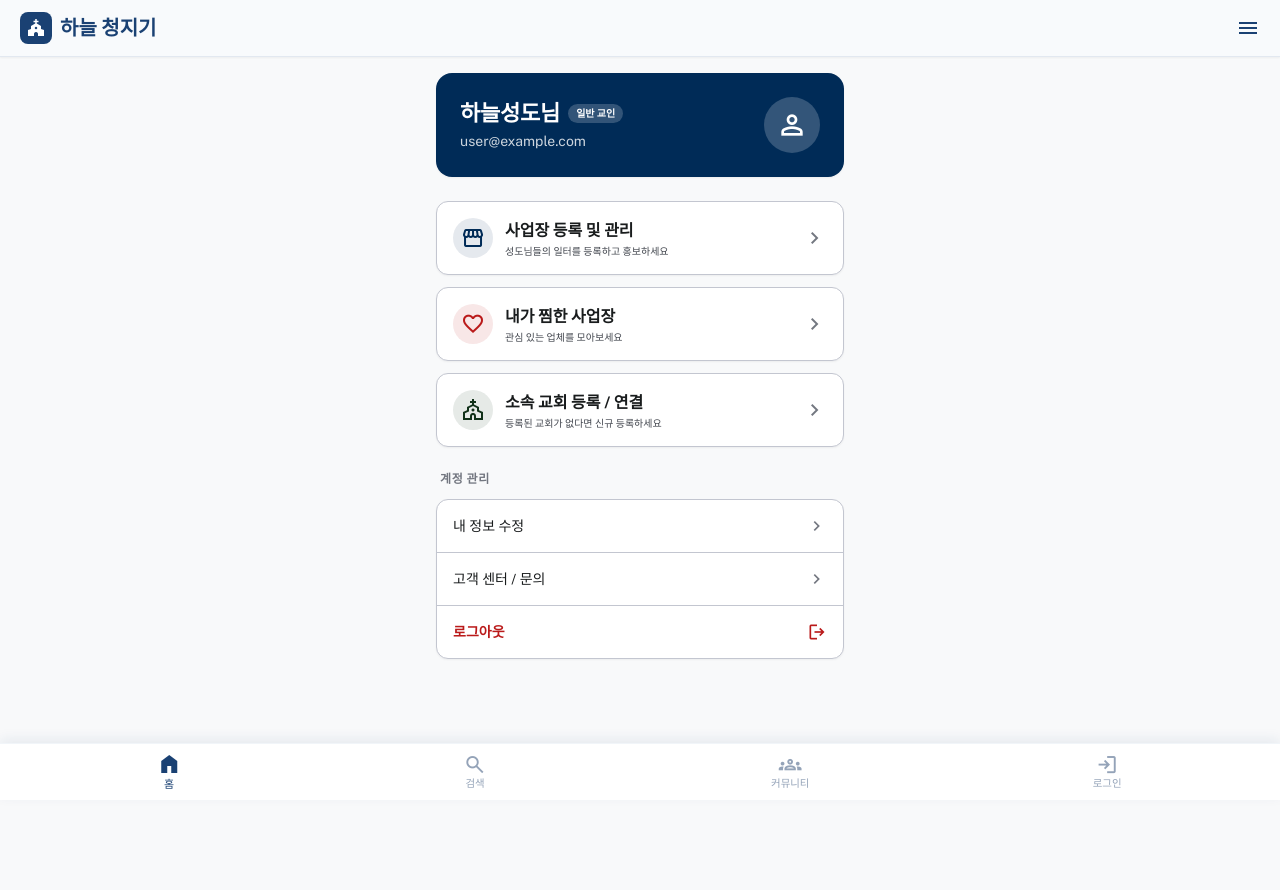
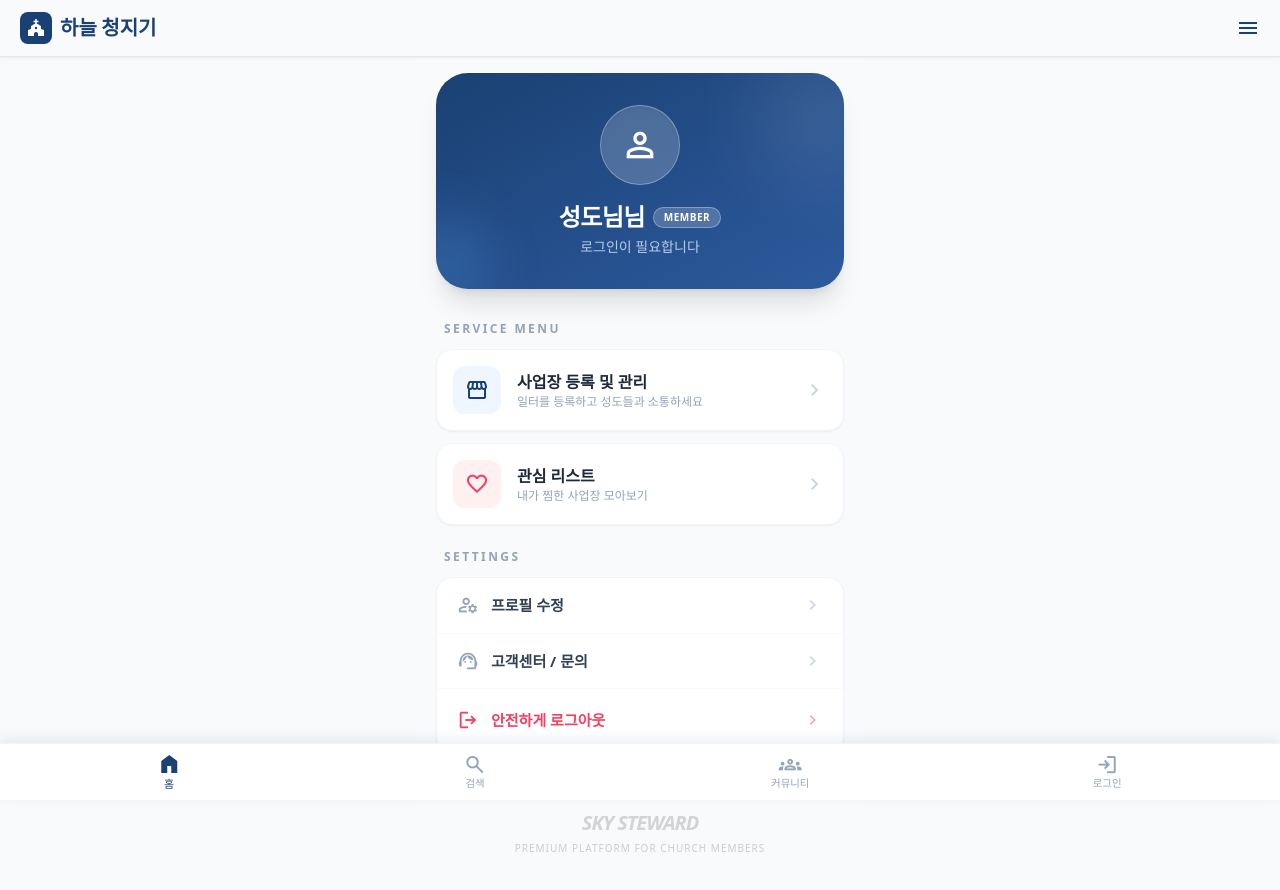
Before and after one commit to gumdalf7787art/sky-steward, a React (Vite) app: page /mypage in a window 1280 px wide. Shown: the top 890 px of the page. Built offline with nearby package versions, Linux system fonts and the light colour scheme.

Commit message:
Feat: Implement Premium MyPage with Logout functional and data persistence

```diff
--- a/src/pages/Login.jsx
+++ b/src/pages/Login.jsx
@@ -41,8 +41,9 @@ const Login = () => {
         token: data.token
       });
 
-      // Save token to localStorage
+      // Save to localStorage for persistence
       localStorage.setItem('sky_token', data.token);
+      localStorage.setItem('sky_user', JSON.stringify(data.user));
 
       navigate('/');
     } catch (err) {
--- a/src/pages/MyPage.jsx
+++ b/src/pages/MyPage.jsx
@@ -1,111 +1,141 @@
-import React from 'react';
+import React, { useState, useEffect } from 'react';
 import { useNavigate, Link } from 'react-router-dom';
-import { useRecoilValue, useSetRecoilState } from 'recoil';
+import { useSetRecoilState } from 'recoil';
 import { authState } from '../atoms/auth';
 import Header from '../components/Header';
 import BottomNav from '../components/BottomNav';
 
 const MyPage = () => {
   const navigate = useNavigate();
-  const auth = useRecoilValue(authState);
   const setAuth = useSetRecoilState(authState);
+  const [user, setUser] = useState(null);
 
-  // If not logged in, mock UI or redirect
-  // For development demo purposes, we provide mock info if auth.user is null
-  const user = auth.user || {
-    nickname: '하늘성도',
-    email: 'user@example.com',
-    role: 'USER'
+  useEffect(() => {
+    // 1. localStorage에서 사용자 정보 로드 (새로고침 대응)
+    const storedUser = localStorage.getItem('sky_user');
+    if (storedUser) {
+      try {
+        setUser(JSON.parse(storedUser));
+      } catch (e) {
+        console.error("Failed to parse user info", e);
+      }
+    } else {
+      // 로그인 정보가 없으면 로그인 페이지로 이동 (실제 운영 시)
+      // navigate('/login');
+    }
+  }, [navigate]);
+
+  const handleLogout = () => {
+    // 1. Recoil 상태 초기화
+    setAuth({ isAuthenticated: false, user: null, token: null });
+
+    // 2. LocalStorage 비우기
+    localStorage.removeItem('sky_token');
+    localStorage.removeItem('sky_user');
+
+    // 3. 알림 및 이동
+    alert('안전하게 로그아웃 되었습니다.');
+    navigate('/');
   };
 
-  const handleLogout = () => {
-    setAuth({ isAuthenticated: false, user: null, token: null });
-    localStorage.removeItem('sky_token');
-    alert('로그아웃 되었습니다.');
-    navigate('/');
-  };
+  // 데이터 로딩 중이거나 없는 경우의 기본값
+  const displayUser = user || { nickname: '성도님', email: '로그인이 필요합니다', role: 'USER' };
 
   return (
     <>
       <Header />
-      <main className="max-w-md mx-auto pt-4 pb-24 bg-surface min-h-screen">
+      <main className="max-w-md mx-auto pt-4 pb-24 bg-[#F8FAFC] min-h-screen font-sans">
 
-        {/* Profile Card */}
-        <div className="px-margin-mobile mb-6">
-          <div className="bg-primary text-on-primary rounded-2xl p-6 shadow-sm flex items-center justify-between">
-            <div>
-              <div className="flex items-center gap-2 mb-1">
-                <h2 className="text-headline-md font-headline-md">{user.nickname}님</h2>
-                <span className={`px-2 py-0.5 rounded-full text-[10px] font-bold ${user.role === 'BIZ' ? 'bg-secondary text-on-secondary' : 'bg-surface/20 text-on-primary'}`}>
-                  {user.role === 'BIZ' ? '사업자 회원' : '일반 교인'}
+        {/* Profile Card - Premium Glassmorphism Style */}
+        <div className="px-5 mb-8">
+          <div className="relative overflow-hidden bg-gradient-to-br from-[#1A4173] to-[#2D5A9E] text-white rounded-[2rem] p-8 shadow-xl">
+            {/* Subtle background pattern */}
+            <div className="absolute top-[-10%] right-[-10%] w-32 h-32 bg-white/10 rounded-full blur-2xl"></div>
+            <div className="absolute bottom-[-10%] left-[-10%] w-24 h-24 bg-blue-400/20 rounded-full blur-xl"></div>
+
+            <div className="relative z-10 flex flex-col items-center">
+              <div className="w-20 h-20 bg-white/20 backdrop-blur-md border border-white/30 rounded-full flex items-center justify-center mb-4 shadow-inner">
+                <span className="material-symbols-outlined text-[40px] text-white">person</span>
+              </div>
+              <div className="text-center">
+                <div className="flex items-center justify-center gap-2 mb-1">
+                  <h2 className="text-2xl font-bold tracking-tight">{displayUser.nickname}님</h2>
+                  <span className="px-2.5 py-0.5 bg-white/20 backdrop-blur-sm border border-white/30 rounded-full text-[10px] font-black uppercase tracking-wider">
+                    {displayUser.role === 'BIZ' ? 'PRO' : 'MEMBER'}
                   </span>
                 </div>
-              <p className="text-body-md opacity-80">{user.email}</p>
+                <p className="text-blue-100/80 text-sm font-medium">{displayUser.email}</p>
               </div>
-            <div className="w-14 h-14 bg-white/20 rounded-full flex items-center justify-center">
-              <span className="material-symbols-outlined text-[32px]">person</span>
             </div>
           </div>
         </div>
 
-        {/* Action Menu */}
-        <div className="px-margin-mobile flex flex-col gap-3 mb-6">
-          <Link to="/mypage/business-register" className="bg-surface-container-lowest border border-outline-variant p-4 rounded-xl flex items-center justify-between shadow-sm hover:shadow transition-shadow">
-            <div className="flex items-center gap-3">
-              <div className="w-10 h-10 bg-primary/10 text-primary rounded-full flex items-center justify-center">
-                <span className="material-symbols-outlined">storefront</span>
+        {/* Action Menu Sections */}
+        <div className="px-5 space-y-6">
+
+          {/* Section: Activity */}
+          <div>
+            <h3 className="px-2 text-xs font-black text-slate-400 uppercase tracking-[0.2em] mb-3">Service Menu</h3>
+            <div className="grid grid-cols-1 gap-3">
+              <Link to="/mypage/business-register" className="bg-white border border-slate-100 p-4 rounded-2xl flex items-center gap-4 shadow-sm hover:translate-y-[-2px] transition-all duration-200">
+                <div className="w-12 h-12 bg-blue-50 text-[#1A4173] rounded-xl flex items-center justify-center">
+                  <span className="material-symbols-outlined font-light">storefront</span>
                 </div>
-              <div>
-                <h3 className="font-bold text-on-surface text-body-lg mb-0.5">사업장 등록 및 관리</h3>
-                <p className="text-label-sm text-on-surface-variant">성도님들의 일터를 등록하고 홍보하세요</p>
+                <div className="flex-1">
+                  <h4 className="font-bold text-slate-800 text-base">사업장 등록 및 관리</h4>
+                  <p className="text-slate-400 text-xs">일터를 등록하고 성도들과 소통하세요</p>
+                </div>
+                <span className="material-symbols-outlined text-slate-300">chevron_right</span>
+              </Link>
+
+              <button className="bg-white border border-slate-100 p-4 rounded-2xl flex items-center gap-4 shadow-sm hover:translate-y-[-2px] transition-all duration-200 text-left w-full">
+                <div className="w-12 h-12 bg-rose-50 text-rose-500 rounded-xl flex items-center justify-center">
+                  <span className="material-symbols-outlined font-light">favorite</span>
+                </div>
+                <div className="flex-1">
+                  <h4 className="font-bold text-slate-800 text-base">관심 리스트</h4>
+                  <p className="text-slate-400 text-xs">내가 찜한 사업장 모아보기</p>
+                </div>
+                <span className="material-symbols-outlined text-slate-300">chevron_right</span>
+              </button>
             </div>
           </div>
-            <span className="material-symbols-outlined text-outline">chevron_right</span>
-          </Link>
 
-          <div className="bg-surface-container-lowest border border-outline-variant p-4 rounded-xl flex items-center justify-between shadow-sm cursor-pointer hover:shadow transition-shadow">
+          {/* Section: Support */}
+          <div>
+            <h3 className="px-2 text-xs font-black text-slate-400 uppercase tracking-[0.2em] mb-3">Settings</h3>
+            <div className="bg-white border border-slate-100 rounded-2xl overflow-hidden shadow-sm">
+              <button className="w-full px-5 py-4 flex items-center justify-between hover:bg-slate-50 transition-colors border-b border-slate-50 text-left">
                 <div className="flex items-center gap-3">
-              <div className="w-10 h-10 bg-error/10 text-error rounded-full flex items-center justify-center">
-                <span className="material-symbols-outlined">favorite</span>
+                  <span className="material-symbols-outlined text-slate-400 text-[22px]">manage_accounts</span>
+                  <span className="text-[15px] font-semibold text-slate-700">프로필 수정</span>
                 </div>
-              <div>
-                <h3 className="font-bold text-on-surface text-body-lg mb-0.5">내가 찜한 사업장</h3>
-                <p className="text-label-sm text-on-surface-variant">관심 있는 업체를 모아보세요</p>
+                <span className="material-symbols-outlined text-slate-300 text-[20px]">chevron_right</span>
+              </button>
+              <button className="w-full px-5 py-4 flex items-center justify-between hover:bg-slate-50 transition-colors border-b border-slate-50 text-left">
+                <div className="flex items-center gap-3">
+                  <span className="material-symbols-outlined text-slate-400 text-[22px]">support_agent</span>
+                  <span className="text-[15px] font-semibold text-slate-700">고객센터 / 문의</span>
+                </div>
+                <span className="material-symbols-outlined text-slate-300 text-[20px]">chevron_right</span>
+              </button>
+              <button
+                onClick={handleLogout}
+                className="w-full px-5 py-5 flex items-center justify-between hover:bg-rose-50 transition-colors text-rose-500 group text-left"
+              >
+                <div className="flex items-center gap-3">
+                  <span className="material-symbols-outlined text-[22px] group-hover:rotate-12 transition-transform">logout</span>
+                  <span className="text-[15px] font-bold">안전하게 로그아웃</span>
+                </div>
+                <span className="material-symbols-outlined text-rose-300 text-[20px]">chevron_right</span>
+              </button>
             </div>
           </div>
-            <span className="material-symbols-outlined text-outline">chevron_right</span>
-          </div>
 
-          <Link to="/church-register" className="bg-surface-container-lowest border border-outline-variant p-4 rounded-xl flex items-center justify-between shadow-sm hover:shadow transition-shadow">
-            <div className="flex items-center gap-3">
-              <div className="w-10 h-10 bg-tertiary/10 text-tertiary rounded-full flex items-center justify-center">
-                <span className="material-symbols-outlined">church</span>
-              </div>
-              <div>
-                <h3 className="font-bold text-on-surface text-body-lg mb-0.5">소속 교회 등록 / 연결</h3>
-                <p className="text-label-sm text-on-surface-variant">등록된 교회가 없다면 신규 등록하세요</p>
-              </div>
-            </div>
-            <span className="material-symbols-outlined text-outline">chevron_right</span>
-          </Link>
-        </div>
-
-        {/* Account Settings */}
-        <div className="px-margin-mobile">
-          <h3 className="text-label-lg font-bold text-outline uppercase mb-3 ml-1">계정 관리</h3>
-          <div className="bg-surface-container-lowest border border-outline-variant rounded-xl overflow-hidden divide-y divide-outline-variant shadow-sm">
-            <button className="w-full p-4 flex items-center justify-between hover:bg-surface-container/50 transition-colors">
-              <span className="text-body-md text-on-surface">내 정보 수정</span>
-              <span className="material-symbols-outlined text-outline text-[20px]">chevron_right</span>
-            </button>
-            <button className="w-full p-4 flex items-center justify-between hover:bg-surface-container/50 transition-colors">
-              <span className="text-body-md text-on-surface">고객 센터 / 문의</span>
-              <span className="material-symbols-outlined text-outline text-[20px]">chevron_right</span>
-            </button>
-            <button onClick={handleLogout} className="w-full p-4 flex items-center justify-between hover:bg-surface-container/50 transition-colors text-error">
-              <span className="text-body-md font-bold">로그아웃</span>
-              <span className="material-symbols-outlined text-[20px]">logout</span>
-            </button>
+          {/* Footer Branding */}
+          <div className="text-center py-8 opacity-20 filter grayscale">
+             <h2 className="text-xl font-black italic tracking-tighter text-[#1A4173]">SKY STEWARD</h2>
+             <p className="text-[10px] uppercase tracking-widest mt-1">Premium Platform for Church Members</p>
           </div>
         </div>
 
```
Lines whose indentation alone changed are shown as unchanged.
